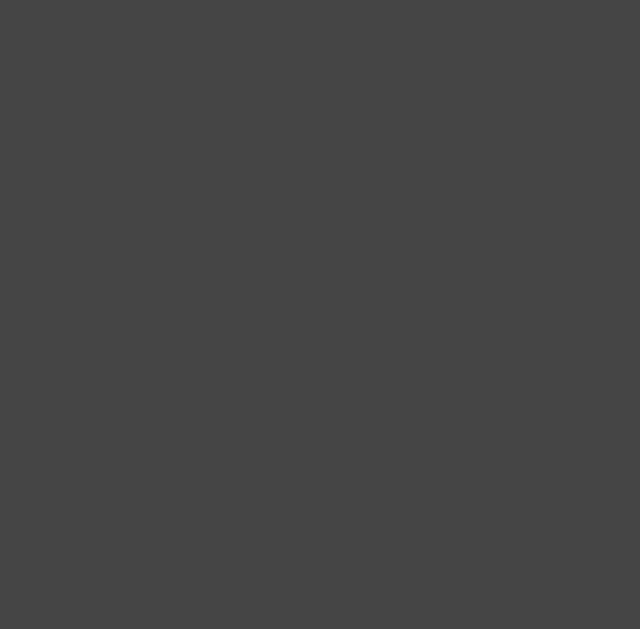
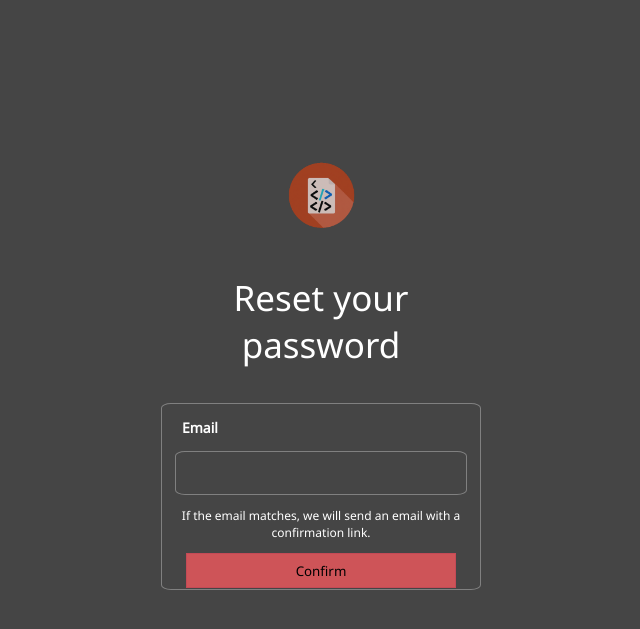
Before and after one commit to codestack-market/codestack-marketplace, a Flask app: page /forgotPassword in a window 1280 px wide. Before the commit the part shown is empty. Shown: the top 629 px of the page, without its empty margins (319-959 px from the left). Run offline with Flask 2, Linux system fonts and the light colour scheme; parts of the project's set-up code (start-up, migrations or seed data) failed here and were passed over.

Commit message:
work on forgot password data

```diff
--- a/static/styles/forgotPassword.css
+++ b/static/styles/forgotPassword.css
@@ -0,0 +1,42 @@
+.container {
+    position: fixed;
+    transform: translate(-50%, -50%);
+    left: 50%;
+    top: 45%;
+    width: 25%;
+    height: 50%;
+    text-align: center;
+}
+
+.containerTitle {
+    font-family: var(--notosans);
+    font-size: 35px;
+    color: white;
+}
+
+.passwordContainer, .emailContainer {
+    border-radius: 10px / 5px;
+    border: 1px solid gray;
+    height: 185px;
+}
+
+.confirm {
+    color: black;
+    font-family: 'Noto Sans', serif;
+    background-color: #ce5458;
+    border: 1px solid #c44a56;
+    cursor: pointer;
+    text-align: center;
+    width: 85%;
+    height: 35px;
+}
+
+#emailInput, #passwordInput {
+    border-radius: 10px / 5px;
+    border: 1px solid gray;
+    height: 40px;
+    width: 90%;
+    font-size: 15px;
+    background: transparent;
+    color: lightgray;
+}
--- a/static/styles/sudo.css
+++ b/static/styles/sudo.css
@@ -51,7 +51,7 @@
     width: 90%;
     font-size: 15px;
     background: transparent;
-    color: white;
+    color: lightgray;
 }
 
 .funFact {
--- a/templates/account/forgotPassword.html
+++ b/templates/account/forgotPassword.html
@@ -10,6 +10,20 @@
     <link rel="stylesheet" href="static/styles/forgotPassword.css">
 </head>
 <body>
-
+    <div class="container">
+        <img src="static/assets/favicon2.png" alt="Codestack Logo" height="75px" width="75px">
+        <p class="containerTitle">Reset your password</p>
+        <div class="emailContainer">
+            <p style="font-size: 14px; text-align: left; margin-left: 20px; font-weight: bold; font-family: var(--notosans); color: white;">Email</p>
+            <input type="email" id="emailInput">
+            <p style="font-family: var(--notosans); color: white; font-size: 12px;">If the email matches, we will send an email with a confirmation link.</p>
+            <button class="confirm" id="confirm1">Confirm</button>
+        </div>
+        <div class="passwordContainer" style="display: none;">
+            <p style="font-size: 14px; text-align: left; margin-left: 20px; font-weight: bold; font-family: var(--notosans); color: white;">New Password</p>
+            <input type="email" id="emailInput">
+            <button class="confirm" id="confirm2">Confirm</button>
+        </div>
+    </div>
 </body>
 </html>
```
